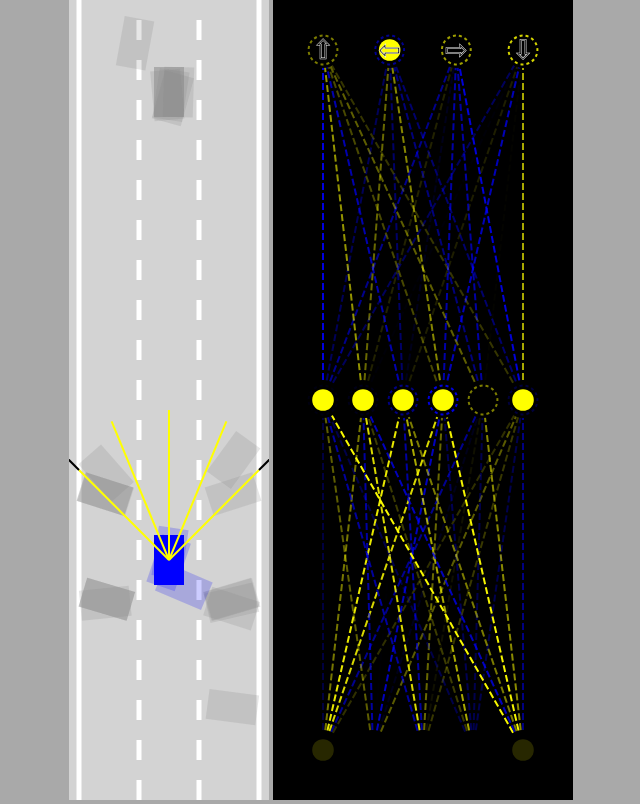
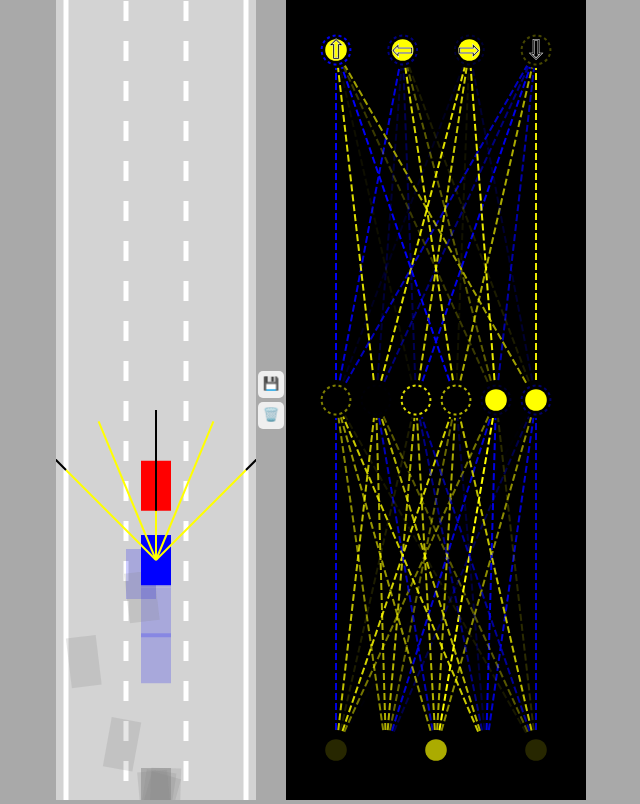
Before and after one commit to eric88525/self-driving-car, a plain HTML site: page index.html in a window 1280 px wide. Shown: the whole page, without its empty margins (319-959 px from the left). Drawn offline with Linux system fonts and the light colour scheme.

Commit message:
Add save and discard button

```diff
--- a/index.html
+++ b/index.html
@@ -7,6 +7,12 @@
 
 <body>
   <canvas id="carCanvas"> </canvas>
+
+  <div id = "verticalButtons">
+      <button onclick="save()">💾</button>
+      <button onclick="discard()">🗑️</button>
+  </div>
+
   <canvas id="networkCanvas"> </canvas>
   <script src="visualizer.js"></script>
 
--- a/main.js
+++ b/main.js
@@ -10,11 +10,16 @@ const carCtx = carCanvas.getContext("2d");
 const networkCtx = networkCanvas.getContext("2d");
 
 // objects
-const road = new Road(carCanvas.width / 2, carCanvas.width*0.9);
+const road = new Road(carCanvas.width / 2, carCanvas.width * 0.9);
 
 const N = 100;
 
 const cars = generateCars(N);
+
+let bestCar = cars[0];
+if(localStorage.getItem("bestBrain")) {
+    bestCar.brain = JSON.parse(localStorage.getItem("bestBrain"));
+}
 
 const traffic = [
     new Car(road.getLaneCenter(1), -100, 30, 50, "DUMMY", 2)
@@ -22,25 +27,39 @@ const traffic = [
 
 animate();
 
-function generateCars(N){
-    const cars=[];
+function generateCars(N) {
+    const cars = [];
 
-    for(let i=0;i<=N;i++){
+    for (let i = 0; i <= N; i++) {
         cars.push(new Car(road.getLaneCenter(1), 100, 30, 50, "AI", 3));
     }
 
     return cars;
 }
 
+function save() {
+    console.log("save");
+    localStorage.setItem("bestBrain",
+        JSON.stringify(bestCar.brain));
+}
+
+function discard() {
+    console.log("discard");
+    localStorage.removeItem("bestBrain");
+}
 
 function animate(time) {
 
-    for(let i=0;i<traffic.length;i++)
+    for (let i = 0; i < traffic.length; i++)
         traffic[i].update(road.borders, []);
 
-    for(let i=0;i<cars.length;i++){
+    for (let i = 0; i < cars.length; i++) {
         cars[i].update(road.borders, traffic);
     }
+
+    const bestCar = cars.find(
+        c => c.y == Math.min(...cars.map(c => c.y))
+    );
 
     carCanvas.height = window.innerHeight;
     networkCanvas.height = window.innerHeight;
@@ -48,28 +67,28 @@ function animate(time) {
     // Saves the state of the current context
     carCtx.save();
     // Let the car stay in the center
-    carCtx.translate(0, -cars[0].y + carCanvas.height*0.7);
+    carCtx.translate(0, -bestCar.y + carCanvas.height * 0.7);
 
     road.draw(carCtx);
 
-    for(let i=0;i<traffic.length;i++){
+    for (let i = 0; i < traffic.length; i++) {
         traffic[i].draw(carCtx, "red");
     }
 
     carCtx.globalAlpha = 0.2;
 
-    for(let i=0;i<cars.length;i++){
+    for (let i = 0; i < cars.length; i++) {
         cars[i].draw(carCtx, "blue");
     }
 
-    carCtx.globalAlpha=1;
+    carCtx.globalAlpha = 1;
 
-    cars[0].draw(carCtx, "blue", true);
+    bestCar.draw(carCtx, "blue", true);
     // Returns previously saved path state and attributes
     carCtx.restore();
 
-    networkCtx.lineDashOffset = -time/50;
+    networkCtx.lineDashOffset = -time / 50;
 
-    Visualizer.drawNetwork(networkCtx, cars[0].brain);
+    Visualizer.drawNetwork(networkCtx, bestCar.brain);
     requestAnimationFrame(animate);
 }
--- a/style.css
+++ b/style.css
@@ -2,10 +2,31 @@ body {
     margin: 0;
     background: darkgray;
     overflow: hidden;
-    text-align: center;
+    display: flex;
+    justify-content: center;
+    align-items: center;
 }
+
+#verticalButtons{
+    display:flex;
+    flex-direction: column;
+}
+
+button{
+    border:none;
+    border-radius:5px;
+    padding: 5px 5px 7px 5px;
+    margin: 2px;
+    cursor:pointer;
+}
+
+button:hover{
+    background: blue;
+}
+
 #networkCanvas{
     background: black;
+
 }
 
 #carCanvas{
```
